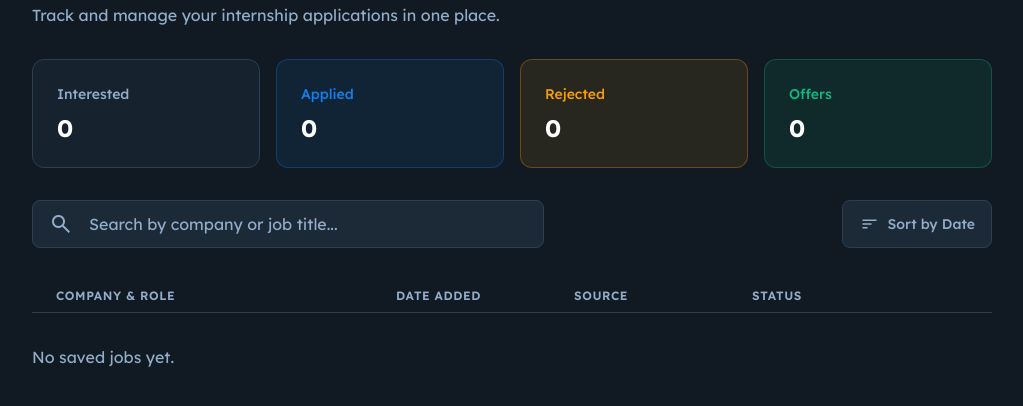
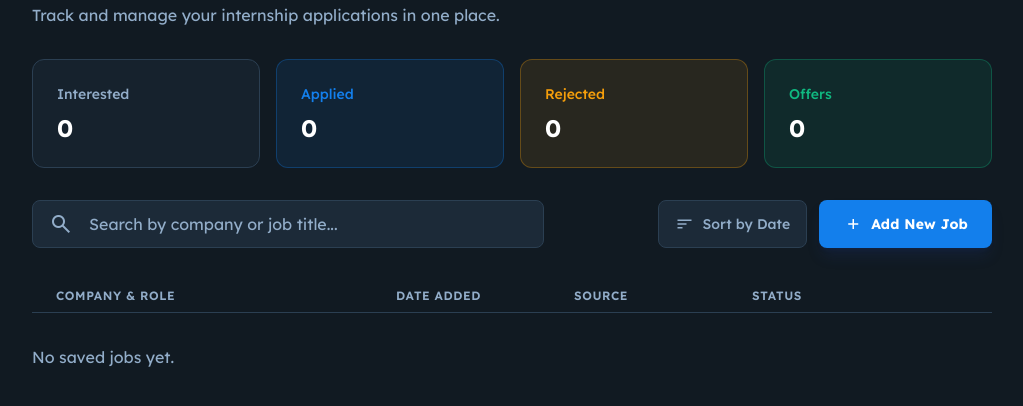
Before and after one commit to Syd7/ITrack, a Django app: page /dashboard/myJobs in a window 1280 px wide. Shown: the part 143-549 px from the top of the page, without its empty margins (128-1151 px from the left). Run offline with Django 5.2, Linux system fonts and the light colour scheme; the visitor is signed in with stand-in values (Sample User, id 1); data that the repository does not hold is empty; some libraries are stand-ins or nearby versions.

Commit message:
add a create job button in dashboard

```diff
--- a/iTrack/dashboard/templates/dashboard/myJobs.html
+++ b/iTrack/dashboard/templates/dashboard/myJobs.html
@@ -54,11 +54,17 @@
 </form>
 
 <!-- Sort & Add Buttons -->
- <a href="?sort-date">
+<a href="?sort-date">
 <div class="flex gap-3">
 <button class="hidden md:flex items-center justify-center h-12 px-4 rounded-lg border border-border-dark bg-surface-dark text-[#92adc9] hover:text-white hover:border-gray-500 transition-colors gap-2 text-sm font-medium">
 <span class="material-symbols-outlined text-[20px]">sort</span>
 <span>Sort by Date</span>
+</button>
+</a>
+<a href="{% url 'dashboard:createJob' %}">
+<button class="flex items-center justify-center h-12 px-6 rounded-lg bg-primary hover:bg-blue-600 text-white gap-2 text-sm font-bold leading-normal tracking-[0.015em] transition-colors shadow-lg shadow-blue-900/20">
+<span class="material-symbols-outlined text-[20px]">add</span>
+<span class="truncate">Add New Job</span>
 </button>
 </a>
 </div>
```
